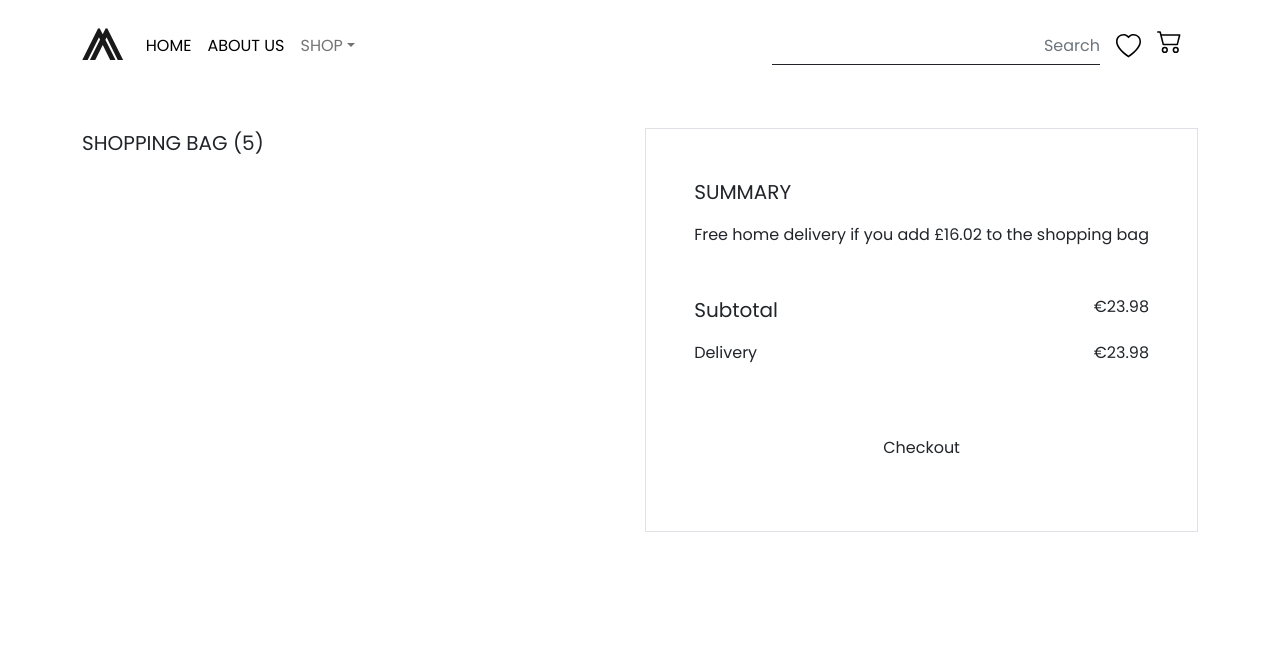
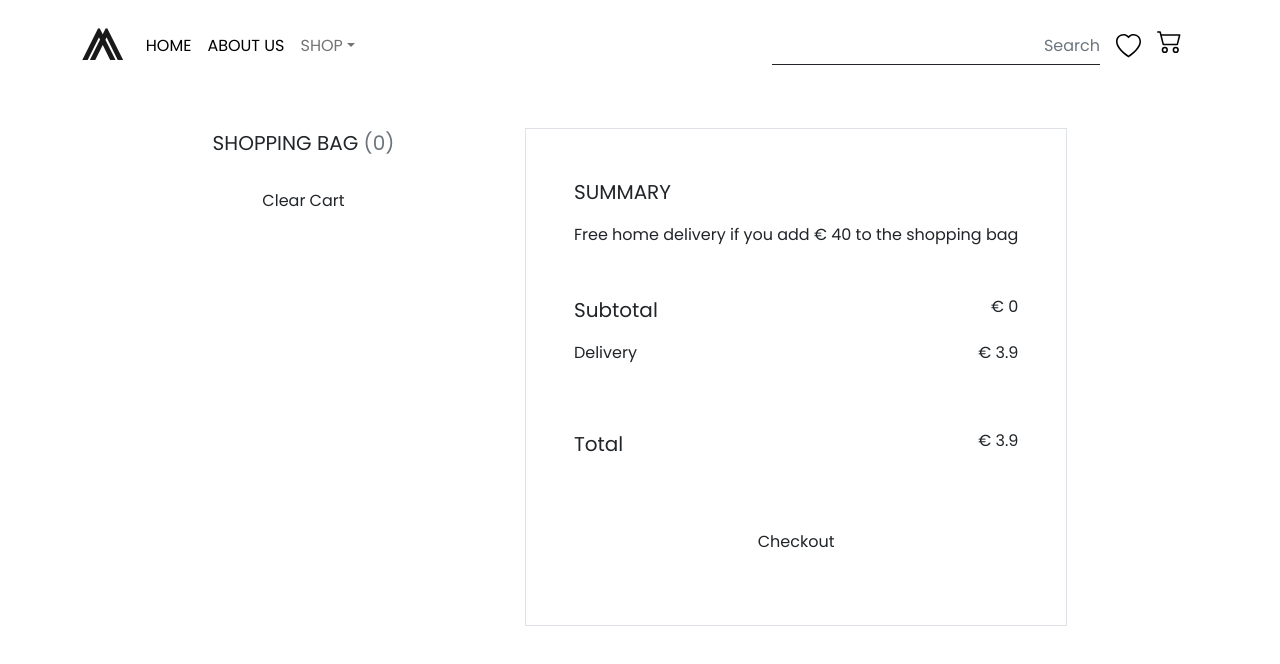
Before and after one commit to valentinaandrada/lambdastore, a React (Create React App) app: page /cart in a window 1280 px wide. Shown: the top 664 px of the page. Built offline with nearby package versions, Linux system fonts and the light colour scheme.

Commit message:
Cart component modified

```diff
--- a/src/App.jsx
+++ b/src/App.jsx
@@ -6,10 +6,13 @@ import Hero from "./components/Hero/Hero";
 import ItemListContainer from "./Container/ItemListContainer/ItemListContainer";
 import ItemDetailContainer from "./Container/ItemDetailContainer/ItemDetailContainer";
 import Cart from "./components/Cart/Cart";
+import CartContextProvider from "./context/CartContext";
 
 function App() {
+
   return (
     <BrowserRouter>
+      <CartContextProvider>
         <div className="App ff-primary">
           <NavBar />
           {/* <Hero /> */}
@@ -37,10 +40,11 @@ function App() {
               }
             />
             <Route path="/:category/:id" element={<ItemDetailContainer />} />
-          <Route path="/cart" element={<Cart/>}/>
+            <Route path="/cart" element={<Cart />} />
             <Route path="/*" element={<Navigate to="/" replace />} />
           </Routes>
         </div>
+      </CartContextProvider>
     </BrowserRouter>
   );
 }
--- a/src/components/Cart/Cart.css
+++ b/src/components/Cart/Cart.css
@@ -1,5 +1,10 @@
 .cart-cont {
     margin: 10% auto;
-    display: flex;
-    justify-content: space-between ;
 }
+
+@media screen and (min-width: 960px) {
+    .cart-cont {
+        display: flex;
+        justify-content: space-evenly ;
+    }
+}
--- a/src/components/Cart/Cart.jsx
+++ b/src/components/Cart/Cart.jsx
@@ -1,29 +1,39 @@
-import ItemDetail from '../ItemDetail/ItemDetail';
+import { useCartContext } from '../../context/CartContext';
+import CartItem from '../CartItem/CartItem';
 import './Cart.css'
 
 
 function Cart() {
 
-  const count = 5;
-  const toDiscount = 16.02;
-  const total = 23.98;
+  const { cartList, clearCart, deleteItem } = useCartContext();
 
+
+  const totalQuantity = cartList.map(item => item.quantity).reduce((a, b) => a + b, 0);
+  const subTotal = cartList.map(item => item.price * item.quantity).reduce((a, b) => a + b, 0);
+  const delivery = subTotal < 40 ? 3.90 : 0.00;
+  const total = subTotal + delivery;
 
   return (
     <div className="container cart-cont ff-primary">
       <div>
-      <p className="fs-5">SHOPPING BAG ({count})</p>
+      <p className="fs-5 mb-4">SHOPPING BAG <span className='text-secondary'>({totalQuantity})</span> </p>
+      {cartList.map(item => <CartItem item={item} quantity={item.quantity} del={deleteItem}/>)}
+      <button onClick={clearCart} className='btn'>Clear Cart</button>
       </div>
       <div className='p-5 border'>
         <p className=' fs-5'>SUMMARY</p>
-        <p >Free home delivery if you add £{toDiscount} to the shopping bag</p>
+        <p> { subTotal < 40 ? `Free home delivery if you add € ${40-subTotal} to the shopping bag` : `Free home delivery on your purchase`}</p>
         <div className='d-flex justify-content-between mt-5'>
         <p className=' fs-5'>Subtotal</p>
-        <p>€{total}</p>
+        <p>€ {subTotal}</p>
         </div>
         <div className='d-flex justify-content-between'>
         <p>Delivery</p>
-        <p>€{total}</p>
+        <p>€ {delivery}</p>
+        </div>
+        <div className='d-flex justify-content-between mt-5'>
+        <p className=' fs-5'>Total</p>
+        <p>€ {total}</p>
         </div>
         <button className='btn btn-checkout mt-5'>Checkout</button>
       </div>
--- /dev/null
+++ b/src/components/CartItem/CartItem.css
@@ -0,0 +1,10 @@
+.cartItem-img {
+    height: 15rem;
+}
+
+.cartItem-detail {
+    display: flex;
+    flex-direction: column;
+    justify-content: space-between;
+    line-height: 0.8rem;
+}
--- /dev/null
+++ b/src/components/CartItem/CartItem.jsx
@@ -0,0 +1,29 @@
+import React from "react";
+import { Link } from "react-router-dom";
+import './CartItem.css'
+
+function CartItem({ item, quantity, del}) {
+
+
+  return (
+    <div className="container d-flex ps-0 pb-3">
+        <Link to={`/${item.category}/${item.id}`}>
+      <img src={item.img} alt="" className="cartItem-img me-3" />
+        </Link>
+      <div className="cartItem-detail">
+          <div>
+
+        <h4 className="ff-secondary">{item.name}</h4>
+        <p className="ff-secondary">{item.id}</p>
+          </div>
+        <div>
+        <p className="ff-secondary">Unit price: <span className="f-color fs-5">€ {item.price}</span></p>
+        <p className="ff-secondary">Quantity: {quantity}</p>
+      <button className='bg-transparent text-secondary border-0' onClick={del}>Delete</button>
+        </div>
+      </div>
+    </div>
+  );
+}
+
+export default CartItem;
--- a/src/components/Item/Item.jsx
+++ b/src/components/Item/Item.jsx
@@ -15,7 +15,7 @@ const Item = ({item}) => {
         <Card.Title className="card-title ff-secondary mb-0 fs-6">{item.name}</Card.Title>
         <Card.Text className="f-color">€ {item.price}</Card.Text>
         </div>
-        <ItemCount stock={item.stock} initial={1}></ItemCount>
+        {/* <ItemCount stock={item.stock} initial={1}></ItemCount> */}
       </Card.Body>
     </Card>
   );
--- a/src/components/ItemCount/ItemCount.jsx
+++ b/src/components/ItemCount/ItemCount.jsx
@@ -1,7 +1,7 @@
 import { useState } from "react";
 import './ItemCount.css'
 
-const ItemCount = ({ stock, initial, onAdd}) => {
+const ItemCount = ({stock, initial, onAdd, handleInput}) => {
   const [quantity, setQuantity] = useState(initial);
 
   const add = () => {
@@ -13,8 +13,11 @@ const ItemCount = ({ stock, initial, onAdd}) => {
   };
 
   const addToCart = () => {
-    onAdd();
-  };
+    onAdd(quantity);
+    handleInput();
+  }
+
+
 
   return (
     <div className="d-flex justify-content-center align-items-center py-2 f-color">
--- a/src/components/ItemDetail/ItemDetail.jsx
+++ b/src/components/ItemDetail/ItemDetail.jsx
@@ -1,16 +1,28 @@
 
 import { useState } from "react";
+import { useCartContext } from "../../context/CartContext";
+
 import Buttons from "../Buttons/Buttons";
 import ItemCount from "../ItemCount/ItemCount";
 import "./ItemDetail.css";
 
 function ItemDetail({ item }) {
 
-  const [btnShown, setBtnShown] = useState('count')
+  const [btnShown, setBtnShown] = useState('counter')
 
-  function handleInput() {
+  const {cartList, addToCart} = useCartContext()
+
+  const handleInput = () => {
     setBtnShown('buttons')
   }
+
+  const onAdd = (quantity) => {
+    console.log(quantity)
+    addToCart({...item, quantity})
+  }
+
+
+  console.log(cartList)
 
   return (
     <div className="container detail-cont">
@@ -25,7 +37,7 @@ function ItemDetail({ item }) {
         </p>
         <hr />
         <h5 className="f-color text-center">€ {item.price}</h5>
-        {btnShown === 'count' ? <ItemCount stock={item.stock} initial={1} onAdd={handleInput}/> : <Buttons/>}
+        {btnShown === 'counter' ? <ItemCount stock={item.stock} initial={1} onAdd={onAdd} handleInput={handleInput}/> : <Buttons/>}
       </div>
     </div>
   );
--- /dev/null
+++ b/src/context/CartContext.jsx
@@ -0,0 +1,54 @@
+import { createContext, useContext, useState } from 'react'
+
+const CartContext = createContext([]);
+
+export const useCartContext = () => useContext(CartContext);
+
+const CartContextProvider = ({children}) => {
+
+  const [cartList, setCartList] = useState([])
+
+  function isInCart(id) {
+    return cartList.some(item => item.id === id);
+  }
+
+  function addToCart(item) {
+    if (isInCart(item.id)) {
+      const newCart = cartList;
+
+      let i = newCart.findIndex(i => i.id === item.id);
+      newCart[i].quantity += item.quantity;
+
+      setCartList(newCart)
+      } else {
+        setCartList( [
+          ...cartList,
+          item
+        ] );
+      }
+  }
+
+  function clearCart() {
+    setCartList([]);
+  }
+
+  function deleteItem(item) {
+    const newCart = [...cartList]
+    let i = newCart.findIndex(i => i.id === item.id);
+    newCart.splice(i,1);
+    setCartList(newCart);
+  }
+
+  return(
+    <CartContext.Provider value={{
+      cartList,
+      addToCart,
+      clearCart,
+      deleteItem
+    }}>
+      {children}
+    </CartContext.Provider>
+  )
+}
+
+export default CartContextProvider;
```
Lines whose indentation alone changed are shown as unchanged.
